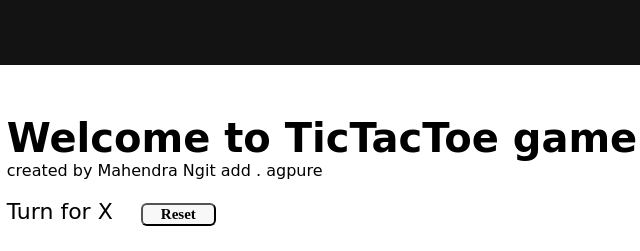
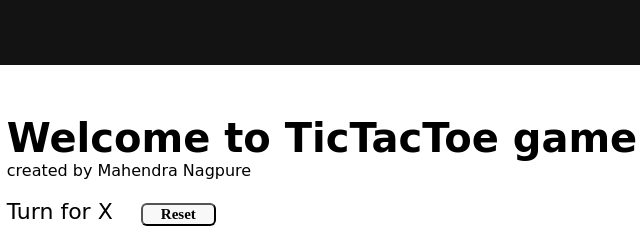
Before and after one commit to Mahendra111111/Tic-Tac-Toe-Game, a plain HTML site: page index.html in a window 1280 px wide. Shown: the top 251 px of the page, 510-1150 px from the left. Drawn offline with Linux system fonts and the light colour scheme; a web font is replaced by a local one.

Commit message:
font edit edit

```diff
--- a/index.html
+++ b/index.html
@@ -1,5 +1,6 @@
 <!DOCTYPE html>
 <html lang="en">
+
 <head>
     <meta charset="UTF-8" />
     <meta http-equiv="X-UA-Compatible" content="IE=edge" />
@@ -7,6 +8,7 @@
     <title>Tic Tac Toe</title>
     <link rel="stylesheet" href="style.css" />
 </head>
+
 <body>
     <nav>
         <ul>
@@ -29,8 +31,7 @@
         </div>
         <div class="gameInfo">
             <h1>Welcome to TicTacToe game</h1>
-        <p>created by Mahendra Ngit add .
-            agpure</p>
+            <p>created by Mahendra Nagpure</p>
             <div><br>
                 <span class="info">Turn for X</span>
                 <button id="reset">Reset</button>
@@ -42,4 +43,5 @@
     </div>
     <script src="script.js"></script>
 </body>
+
 </html>
```
Lines whose indentation alone changed are shown as unchanged.
